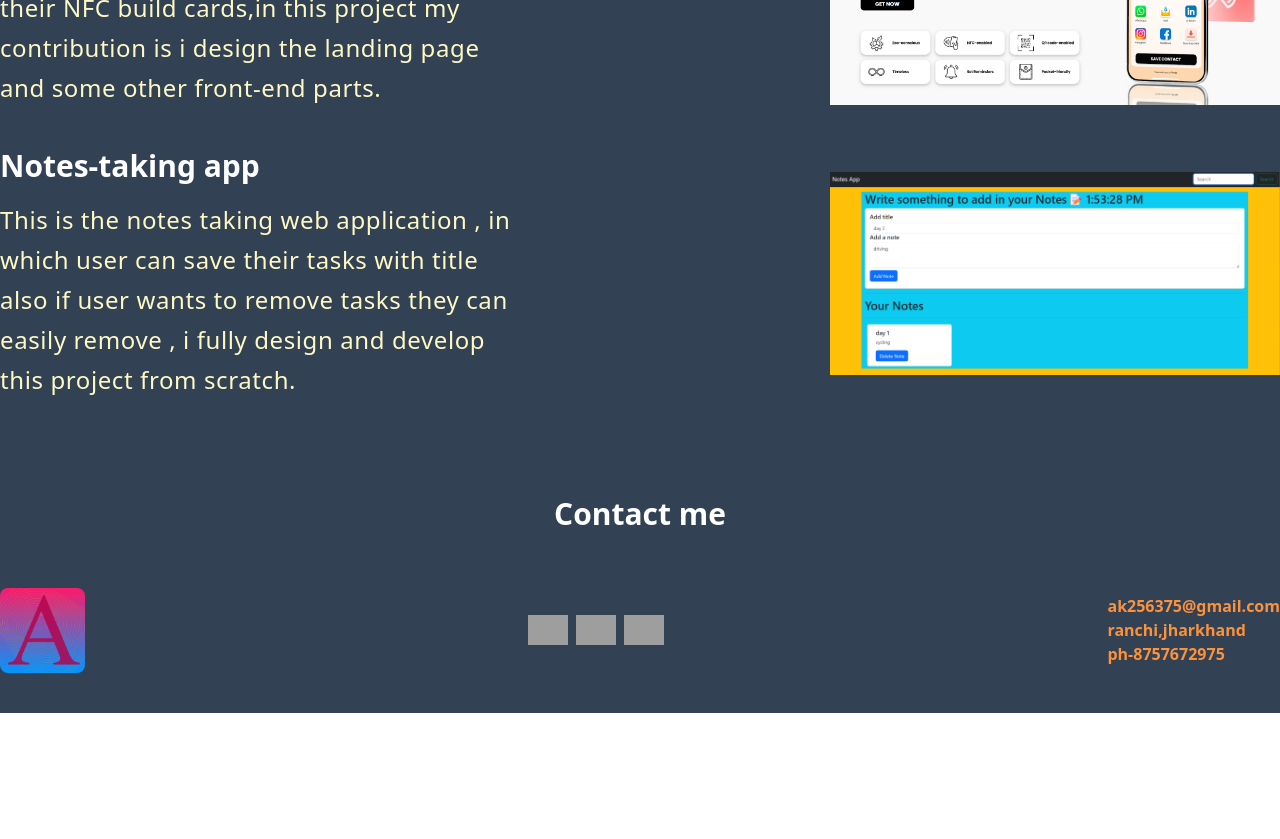
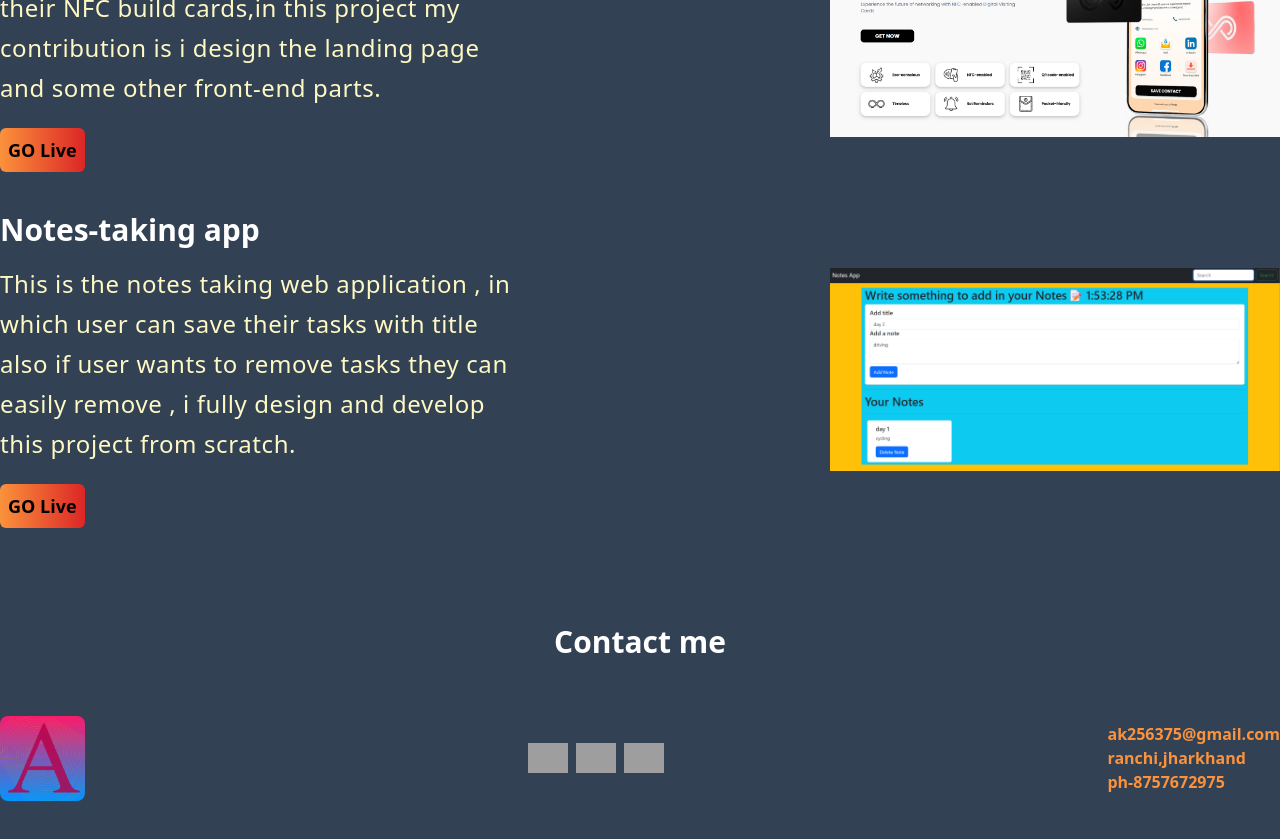
Before and after one commit to amitkumar256/myportfolio, a Next.js app: page / in a window 1280 px wide. Shown: the part 1600-2439 px from the top of the page. Before the commit the page ends 2313 px from the top, so only its background shows below. Built offline with nearby package versions, Linux system fonts and the light colour scheme; grey boxes are pictures that could not be loaded.

Commit message:
added button

```diff
--- a/components/Contact.jsx
+++ b/components/Contact.jsx
@@ -10,7 +10,7 @@ const Contact = () => {
       <div className="flex mt-10 justify-center" id="about">
         <h1 className="text-white font-bold text-3xl">Contact me</h1>
       </div>
-      <div className="pt-14 pb-10 flex-col items-center justify-center flex md:flex-row md:justify-between">
+      <div className=" pt-7 md:pt-14 pb-10 flex-col items-center justify-center flex md:flex-row md:justify-between">
         <Image
           src={"/Images/Navbrand.png"}
           height={85}
--- a/components/Project.jsx
+++ b/components/Project.jsx
@@ -19,6 +19,12 @@ const Project = () => {
               contribution is i design the landing page and some other front-end
               parts.
             </p>
+            <button
+              className=" p-1 sm:p-2 mt-5 rounded-md font-bold bg-gradient-to-r from-orange-400 to-red-600    text-base sm:text-lg"
+              onClick={() => window.open("https://formpr-chi.vercel.app/")}
+            >
+              GO Live
+            </button>
           </div>
 
           <Image src={"/Images/loop.png"} height={450} width={450} />
@@ -34,6 +40,14 @@ const Project = () => {
               easily remove , i fully design and develop this project from
               scratch.
             </p>
+            <button
+              className=" p-1 sm:p-2 mt-5 rounded-md font-bold bg-gradient-to-r from-orange-400 to-red-600    text-base sm:text-lg"
+              onClick={() =>
+                window.open("https://notes-taking-app-seven-dun.vercel.app/")
+              }
+            >
+              GO Live
+            </button>
           </div>
 
           <Image src={"/Images/notes.png"} height={450} width={450} />
```
